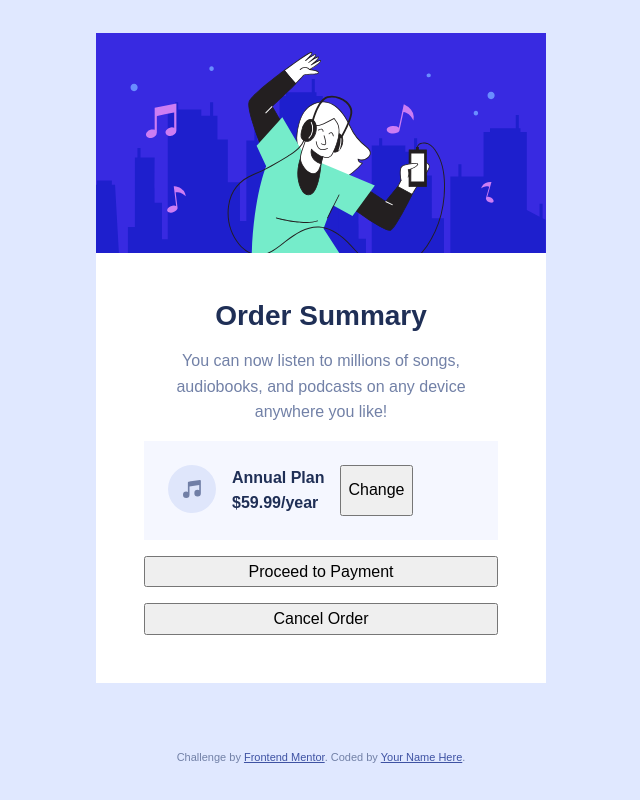
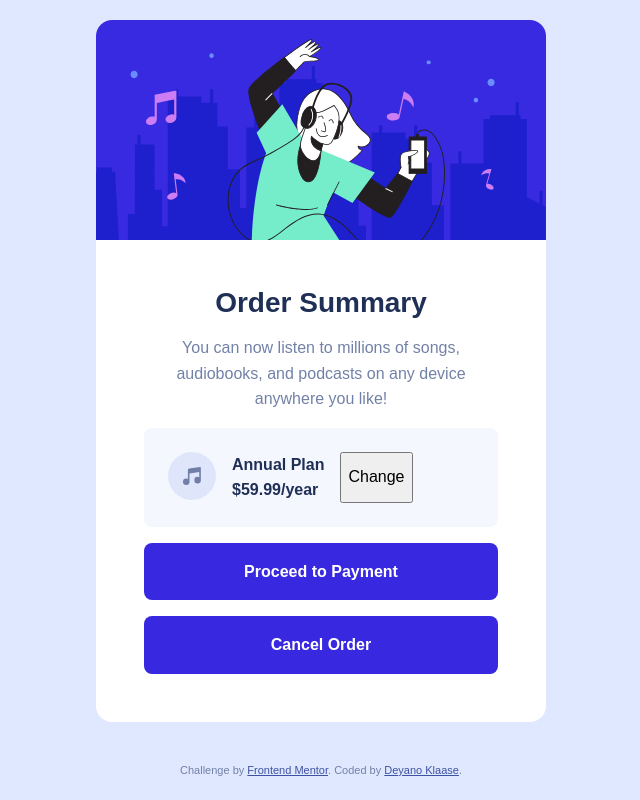
Before and after one commit to DeenoDev/Order-Summary-Component, a plain HTML site: page order-summary-component-main/index.html in a window 1280 px wide. Shown: the whole page, without its empty margins (319-959 px from the left). Drawn offline with Linux system fonts and the light colour scheme.

Commit message:
Styled buttons.

```diff
--- a/order-summary-component-main/index.html
+++ b/order-summary-component-main/index.html
@@ -33,11 +33,11 @@
           <p>Annual Plan</p>
           <p>$59.99/year</p>
         </div>
-        <button>Change</button>
+        <button class="link">Change</button>
       </div>
 
-      <button>Proceed to Payment</button>
-      <button>Cancel Order</button>
+      <button class="button">Proceed to Payment</button>
+      <button class="button">Cancel Order</button>
 
     </div>
 
@@ -53,7 +53,7 @@
 
   <div class="attribution">
     Challenge by <a href="https://www.frontendmentor.io?ref=challenge" target="_blank">Frontend Mentor</a>.
-    Coded by <a href="#">Your Name Here</a>.
+    Coded by <a href="https://github.com/DeenoDev">Deyano Klaase</a>.
   </div>
 </body>
 </html>
--- a/order-summary-component-main/style.css
+++ b/order-summary-component-main/style.css
@@ -121,6 +121,7 @@ h2{
     color: var(--clr-neutral-800);
 }
 
+
 /* COMPOSITION Controls Layouts */
 
 .grid-flow {
@@ -182,9 +183,34 @@ h2{
     font-weight: var(--fw-900);
 }
 
+.br-1{
+  border-radius: 0.5rem;
+}
+
+.br-2{
+    border-radius: 1rem;
+}
+
+.button {
+    cursor: pointer;
+    text-decoration: none;
+    border: none;
+    border-radius: 0.5rem;
+    color: var(--clr-neutral-100);
+    font-weight: var(--fw-700);
+    background-color: var(--clr-primary-400);
+    padding: 1em 2em;
+
+}
+
+.button:hover,
+.button:focus{
+    background: var(--clr-primary-300);
+}
+
 /* BLOCK */
 
 .card{
-
+    overflow: hidden;
     max-width: 450px;
 }
```
